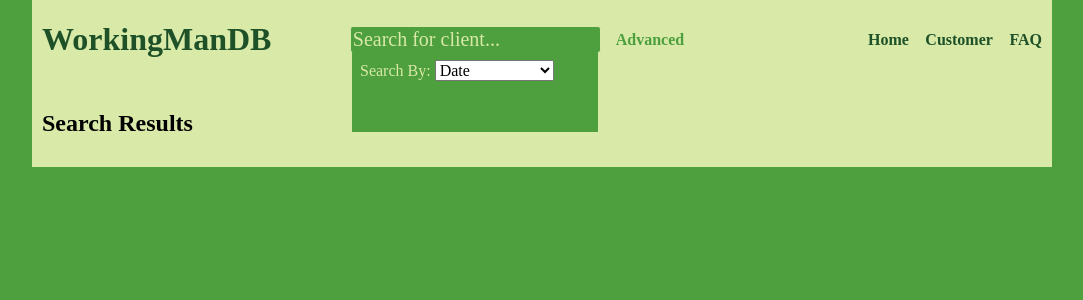
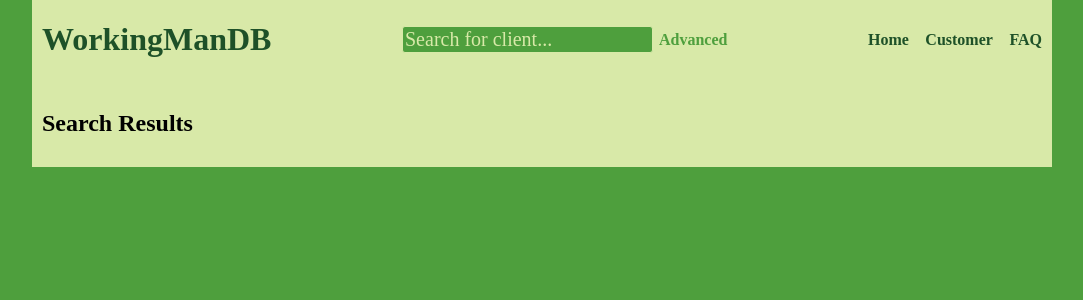
Before and after one commit to PBaslerDESIGN/workingmansdb, a PHP site: page /html/customer.html in a window 1280 px wide. Shown: the top 300 px of the page, without its empty margins (98-1181 px from the left). Run offline with PHP 8.4, Linux system fonts and the light colour scheme.

Commit message:
Advanced toggle button for search bar on customer.html onclick in js complete

```diff
--- /dev/null
+++ b/css/customer.css
@@ -0,0 +1,39 @@
+
+  #searchbar{
+    align-items: center;
+    justify-items: center;
+    grid-row: 1/2;
+    display: grid;
+    grid-template-columns: repeat(2, auto);
+    padding: 15px;
+    margin: 0 auto;
+    width: 230px;
+  }
+
+  #searchbar input{
+    grid-column: 1/5;
+  }
+
+  #searchbar button{
+    background-color: rgb(216, 233, 168);
+    border: none;
+    grid-column: 5/6;
+    text-decoration: none;
+    font-weight: bold;
+    color: rgb(78, 159, 61);
+  }
+
+  #searchbar-advanced{
+    display: none;
+    width: 230px;
+    position: relative;
+    bottom: 1px;
+    grid-template-columns: repeat(3, 1fr);
+    grid-template-rows: repeat(3, 1fr);
+    justify-content: center;
+    background-color:rgb(78, 159, 61);
+    color:rgb(216, 233, 168);
+    border-top: solid 1px rgb(25, 26, 25);
+    padding: 8px;
+    z-index: 1;
+  }
--- a/css/styles.css
+++ b/css/styles.css
@@ -76,50 +76,6 @@ html{
     display: grid;
   }
 
-  #searchbar{
-    align-items: center;
-    justify-items: baseline;
-    /*background-color: rgb(30, 81, 40);
-
-    border-radius: 3px;
-    color: rgb(25, 26, 25);
-    -webkit-box-shadow: 5px 5px 15px 5px #000000;
-    box-shadow: 5px 5px 15px 5px #000000;
-    */
-    grid-row: 1/2;
-    display: grid;
-    grid-template-columns: repeat(2, auto);
-    grid-gap: 15px;
-    padding: 15px;
-    margin: 0 auto;
-  }
-
-  #searchbar input{
-    grid-column: 1/5;
-
-  }
-
-  #searchbar a{
-    grid-column: 5/6;
-    text-decoration: none;
-    font-weight: bold;
-    color: rgb(78, 159, 61);
-  }
-
-  #searchbar-advanced{
-    width: 230px;
-    position: relative;
-    top: 52px;
-    left: 110px;
-    grid-column: 2/3;
-    grid-row: 1/2;
-    grid-template-columns: repeat(2, 1fr);
-    grid-template-rows: repeat(2, 1fr);
-
-    background-color:rgb(78, 159, 61);
-    color:rgb(216, 233, 168);
-    padding: 8px;
-  }
 
 
   input{
--- a/html/customer.html
+++ b/html/customer.html
@@ -7,6 +7,7 @@
     <title>WorkingMansDB</title>
     <link rel="stylesheet" href="../css/normalize.css">
     <link rel="stylesheet" href="../css/styles.css">
+    <link rel="stylesheet" href="../css/customer.css">
 </head>
 <body>
 <div class="wrapper">
@@ -18,10 +19,8 @@
         -->
         <form action="">
       <section id="searchbar">
-            <input type="search" name="search" placeholder="Search for client...">
-            <a href="">Advanced</a>
-        </section>
-        </form>
+            <input type="text" name="search" placeholder="Search for client...">
+            <button type="button" onclick="toggleAdvanced()">Advanced</button>
             <div id="searchbar-advanced">
                 <label for="searh-items">Search By:</label>
                 <select name="search-items" id="search-items">
@@ -34,8 +33,10 @@
                     <option value="trade">Trade</option>
                     <option value="notes">Notes</option>
                 </select>
+             <button>Search</button>
             </div>
-
+        </section>
+        </form>
     <nav>
         <ul>
             <li><a href="../index.html">Home</a></li>
@@ -53,5 +54,7 @@
 </main>
 <footer></footer>
 </div>
+<script src="../js/customer.js"></script>
 </body>
+
 </html>
--- /dev/null
+++ b/js/customer.js
@@ -0,0 +1,13 @@
+"use strict";
+
+
+
+function toggleAdvanced(){
+    const searchbar = document.getElementById("searchbar-advanced");
+    if(searchbar.style.display === "none"){
+        console.log("hello world");
+        searchbar.style.display = "block";
+    }else{
+        searchbar.style.display = "none";
+    }
+}
```
Also changed, not shown: html/faq.html (line endings or trailing spaces), index.html (line endings or trailing spaces). Lines whose indentation alone changed are shown as unchanged.
